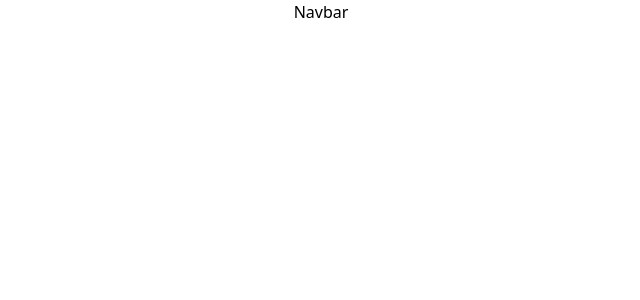
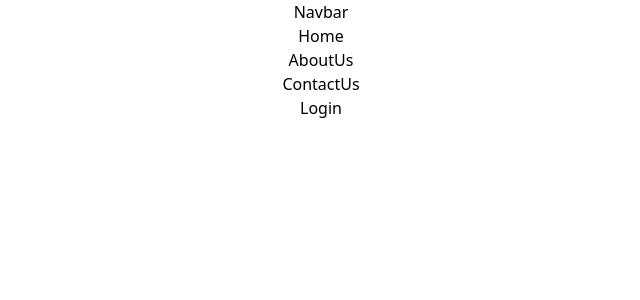
Before and after one commit to mane0510/reactpractice, a React (Create React App) app: page / in a window 1280 px wide. Shown: the top 300 px of the page, without its empty margins (319-959 px from the left). Built offline with nearby package versions, Linux system fonts and the light colour scheme.

Commit message:
Navbar Edited

```diff
--- a/src/components/Navbar.js
+++ b/src/components/Navbar.js
@@ -2,7 +2,16 @@ import React from 'react'
 
 function Navbar() {
   return (
-    <div>Navbar</div>
+    <div>Navbar
+    <div>
+      <ul>
+        <li>Home</li>
+        <li>AboutUs</li>
+        <li>ContactUs</li>
+        <li>Login</li>
+      </ul>
+    </div>
+    </div>
   )
 }
 
```
